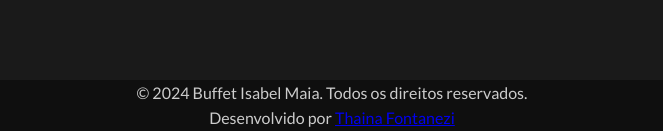
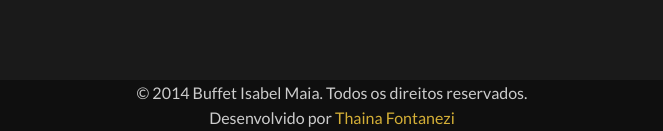
Before and after one commit to ThainaFontanezi/Buffet-Isabel-Maia, a plain HTML site: page index.html in a window 1280 px wide. Shown: the part 4152-4283 px from the top of the page, without its empty margins (308-971 px from the left). Drawn offline with nearby package versions, Linux system fonts and the light colour scheme.

Commit message:
alteração footer

```diff
--- a/index.html
+++ b/index.html
@@ -206,8 +206,11 @@
 
     <footer>
       <div class="container text-center">
-        <p>&copy; 2024 Buffet Isabel Maia. Todos os direitos reservados.</p>
-        <p>Desenvolvido por <a href="#">Thaina Fontanezi</a></p>
+        <p>&copy; 2014 Buffet Isabel Maia. Todos os direitos reservados.</p>
+        <p>
+          Desenvolvido por
+          <a href="https://github.com/ThainaFontanezi">Thaina Fontanezi</a>
+        </p>
       </div>
     </footer>
 
--- a/style.css
+++ b/style.css
@@ -273,6 +273,11 @@
   width: 100%;
 }
 
+footer a {
+  text-decoration: none;
+  color: var(--gold);
+}
+
 @media (max-width: 768px) {
   .sobre-content {
     flex-direction: column;
```
